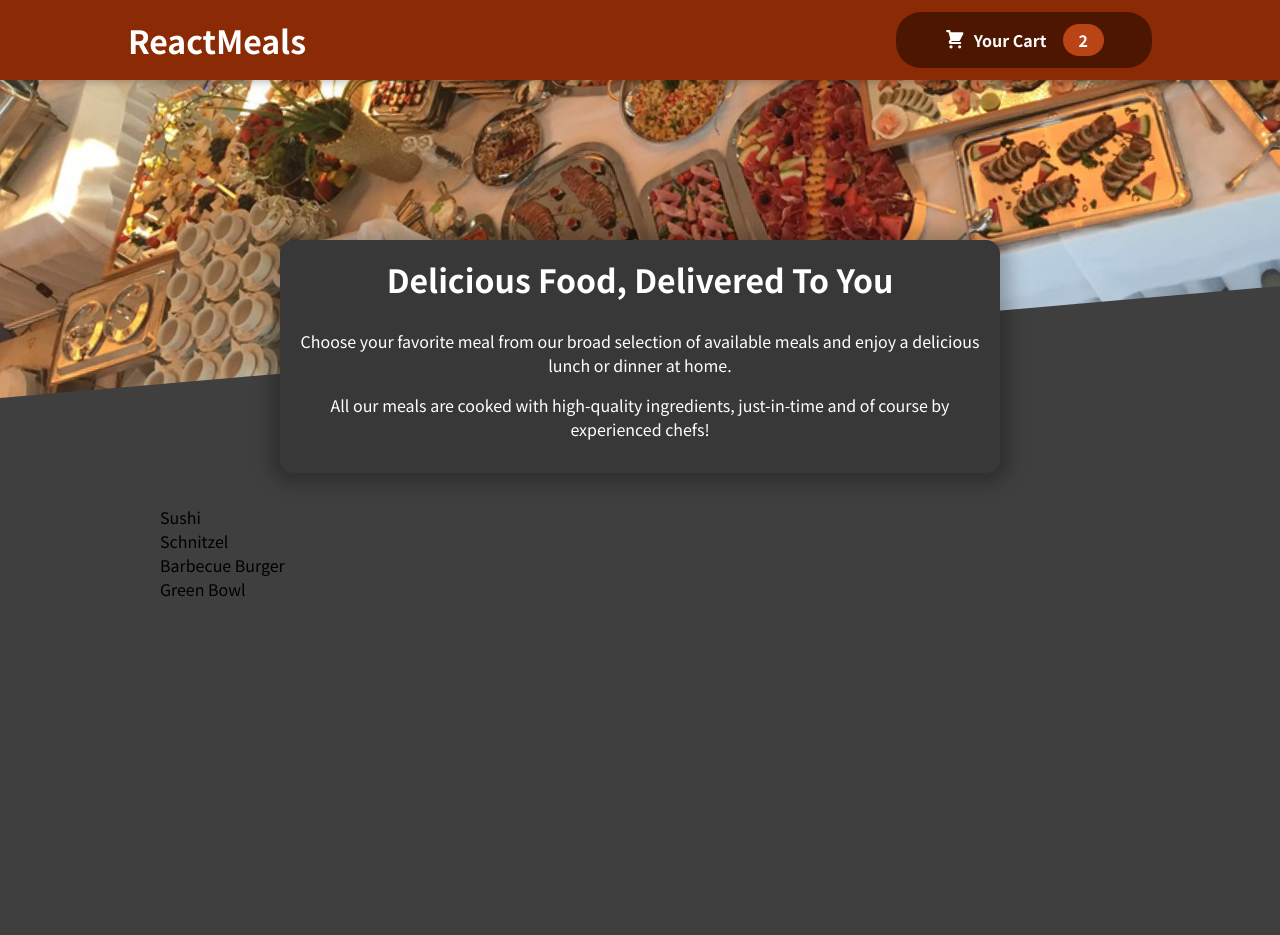
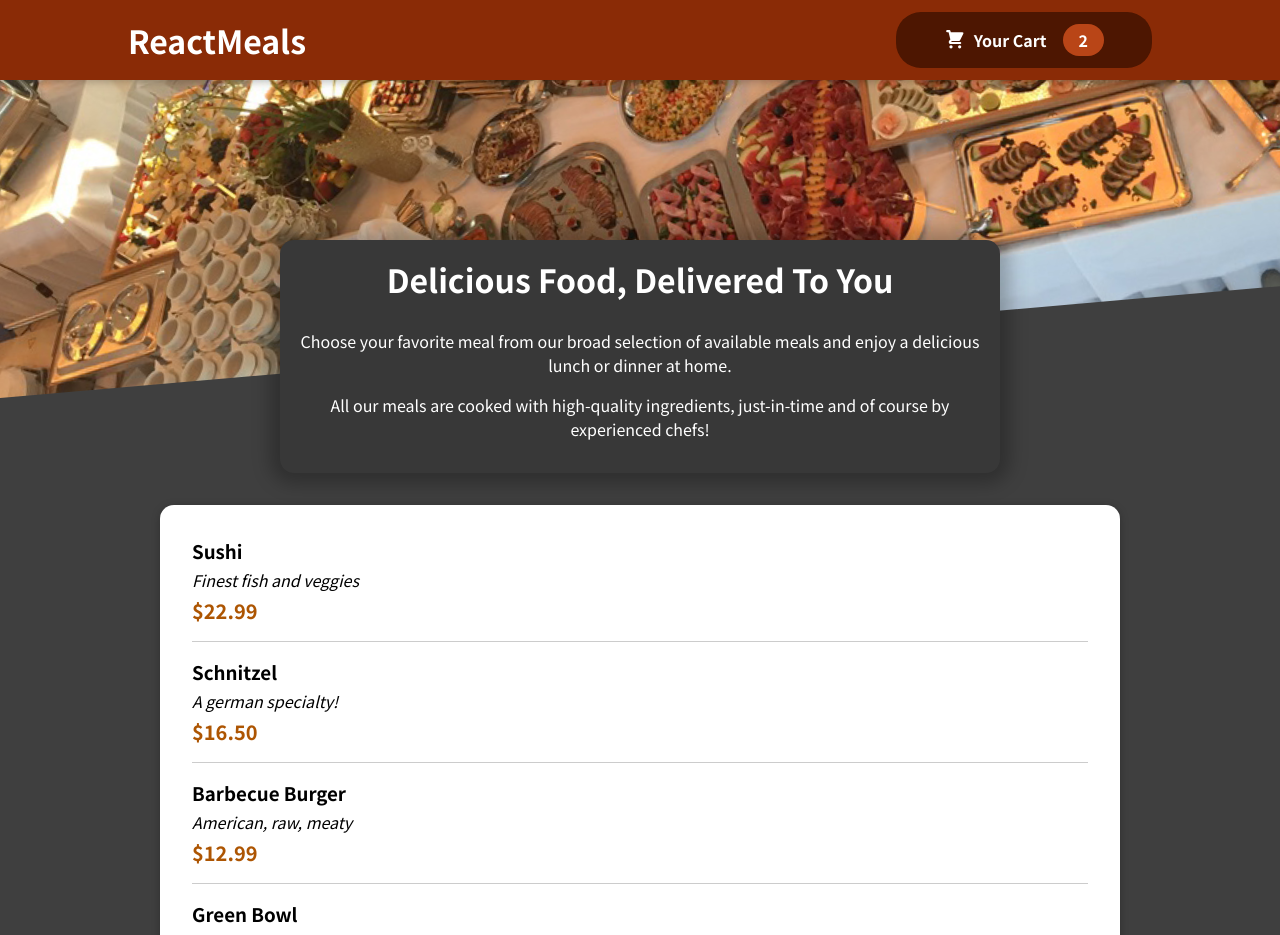
Before and after one commit to ehsan2793/ReactMeals, a React (Create React App) app: page / in a window 1280 px wide. Shown: the top 935 px of the page. Before the commit the page ends 800 px from the top, so only its background shows below. Built offline with nearby package versions, Linux system fonts and the light colour scheme.

Commit message:
meal added with style

```diff
--- a/src/components/Meals/AvailableMeals.js
+++ b/src/components/Meals/AvailableMeals.js
@@ -1,5 +1,7 @@
 import React from 'react';
 import classes from './AvailableMeals.module.css';
+import Card from '../UI/Card';
+import MealItem from './MealItem/MealItem';
 const DUMMY_MEALS = [
     {
         id: 'm1',
@@ -27,10 +29,19 @@
     },
 ];
 const AvailableMeals = () => {
-    const mealList = DUMMY_MEALS.map((item) => <li>{item.name}</li>);
+    const mealList = DUMMY_MEALS.map((item) => (
+        <MealItem
+            key={item.id}
+            price={item.price}
+            name={item.name}
+            description={item.description}
+        />
+    ));
     return (
         <section className={classes.meals}>
-            <ul>{mealList}</ul>
+            <Card>
+                <ul>{mealList}</ul>
+            </Card>
         </section>
     );
 };
--- /dev/null
+++ b/src/components/Meals/MealItem/MealItem.js
@@ -0,0 +1,17 @@
+import React from 'react';
+import classes from './MealItem.module.css';
+const MealItem = (props) => {
+    const price = `$${props.price.toFixed(2)}`;
+    return (
+        <li className={classes.meal}>
+            <div>
+                <h3>{props.name}</h3>
+                <div className={classes.description}>{props.description}</div>
+                <div className={classes.price}>{price}</div>
+            </div>
+            <div></div>
+        </li>
+    );
+};
+
+export default MealItem;
--- /dev/null
+++ b/src/components/Meals/MealItem/MealItem.module.css
@@ -0,0 +1,22 @@
+.meal {
+  display: flex;
+  justify-content: space-between;
+  margin: 1rem;
+  padding-bottom: 1rem;
+  border-bottom: 1px solid #ccc;
+}
+
+.meal h3 {
+  margin: 0 0 0.25rem 0;
+}
+
+.description {
+  font-style: italic;
+}
+
+.price {
+  margin-top: 0.25rem;
+  font-weight: bold;
+  color: #ad5502;
+  font-size: 1.25rem;
+}
--- /dev/null
+++ b/src/components/UI/Card.js
@@ -0,0 +1,7 @@
+import classes from './Card.module.css';
+
+const Card = props => {
+    return <div className={classes.card}>{props.children}</div>
+};
+
+export default Card;
--- /dev/null
+++ b/src/components/UI/Card.module.css
@@ -0,0 +1,6 @@
+.card {
+  padding: 1rem;
+  box-shadow: 0 2px 8px rgba(0, 0, 0, 0.25);
+  border-radius: 14px;
+  background-color: white;
+}
```
Also changed, not shown: src/components/Meals/MealItem/MealIteamForm.js (added, +9 -0 lines), 1 other file (tests, documents, lock files or other folders).
